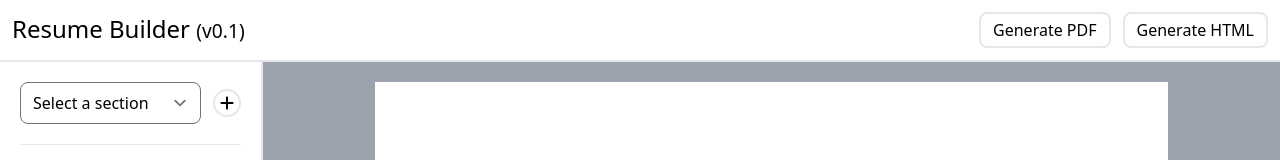
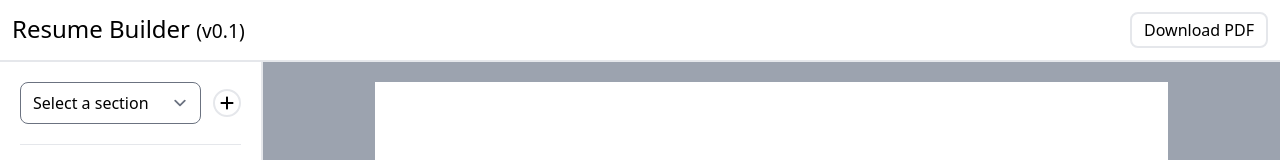
Before and after one commit to eliseekn/resume-builder, a React (Vite) app: page / in a window 1280 px wide. Shown: the top 160 px of the page. Built offline with nearby package versions, Linux system fonts and the light colour scheme.

Commit message:
Add download resume on click action

```diff
--- a/src/components/Header/index.tsx
+++ b/src/components/Header/index.tsx
@@ -1,14 +1,24 @@
 import React from "react"
 
 export default function Header() {
+    //https://github.com/mohitk30/Resumer/blob/main/src/components/Resumer.js
+    const handleDownloadResume = () => {
+        const frame = document.querySelector("#resume-frame") as HTMLIFrameElement
+
+        frame.contentWindow?.document.open()
+        frame.contentWindow?.document.write(
+            document.querySelector("#resume-content")!.innerHTML
+        )
+        frame.contentWindow?.document.close()
+        frame.contentWindow?.focus()
+        frame.contentWindow?.print()
+    }
+
     return <div className="p-3 border-b-2">
         <div className="flex justify-between items-center">
             <h1 className="font-medium text-2xl">Resume Builder <small>(v0.1)</small></h1>
-
-            <div>
-                <button type="button" className="btn mr-3">Generate PDF</button>
-                <button type="button" className="btn">Generate HTML</button>
-            </div>
+            <button type="button" className="btn" onClick={() => handleDownloadResume()}>Download PDF</button>
+            <iframe id="resume-frame" typeof="application/pdf" style={{ height: '0px', width: '0px', position: 'absolute' }} />
         </div>
     </div>
 }
--- a/src/components/Main/Page/index.tsx
+++ /dev/null
@@ -1,11 +0,0 @@
-import React from "react"
-
-interface Props {
-    children?: React.ReactNode
-}
-
-export default function Page({children}: Props) {
-    return <div className="p-8 mb-5 bg-white" style={{ height: "297mm", width: "210mm", marginInline: "auto" }}>
-        {children}
-    </div>
-}
--- a/src/components/Main/index.tsx
+++ b/src/components/Main/index.tsx
@@ -1,7 +1,6 @@
 import React from "react"
 import Experience from "./Section/Experience"
 import Education from "./Section/Education"
-import Page from "./Page"
 import About from "./Section/About"
 import Header from "./Section/Header"
 import Skills from "./Section/Skills"
@@ -14,13 +13,13 @@ export default function Main() {
     const sections = useAppSelector<string[]>((state: RootState) => state.sections)
 
     return <div className="basis-full bg-gray-400 pt-5">
-        <Page>
+        <div className="p-8 mb-5 bg-white h-full" style={{ width: "210mm", marginInline: "auto" }} id="resume-content">
             {sections.includes('header') && <Section name={<Header />} />}
             {sections.includes('about') && <Section name={<About />} />}
             {sections.includes('skills') && <Section name={<Skills />} />}
             {sections.includes('experience') && <Section name={<Experience />} />}
             {sections.includes('education') && <Section name={<Education />} />}
             {sections.includes('certification') && <Section name={<Certification />} />}
-        </Page>
+        </div>
     </div>
 }
```
Also changed, not shown: src/services/redux/store.ts (+7 -7 lines).
